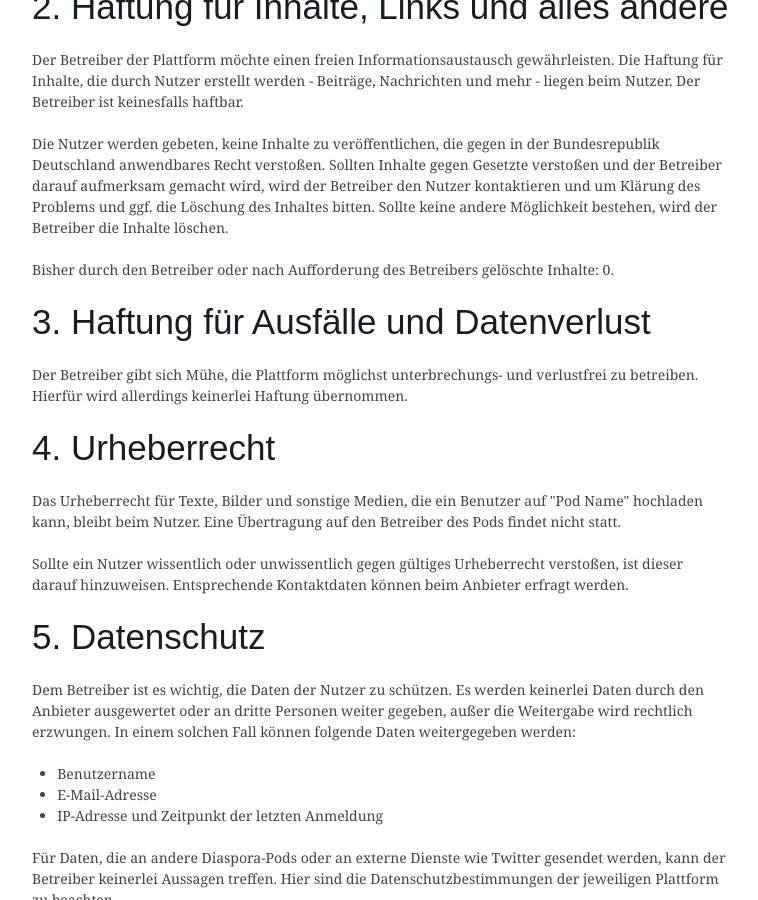
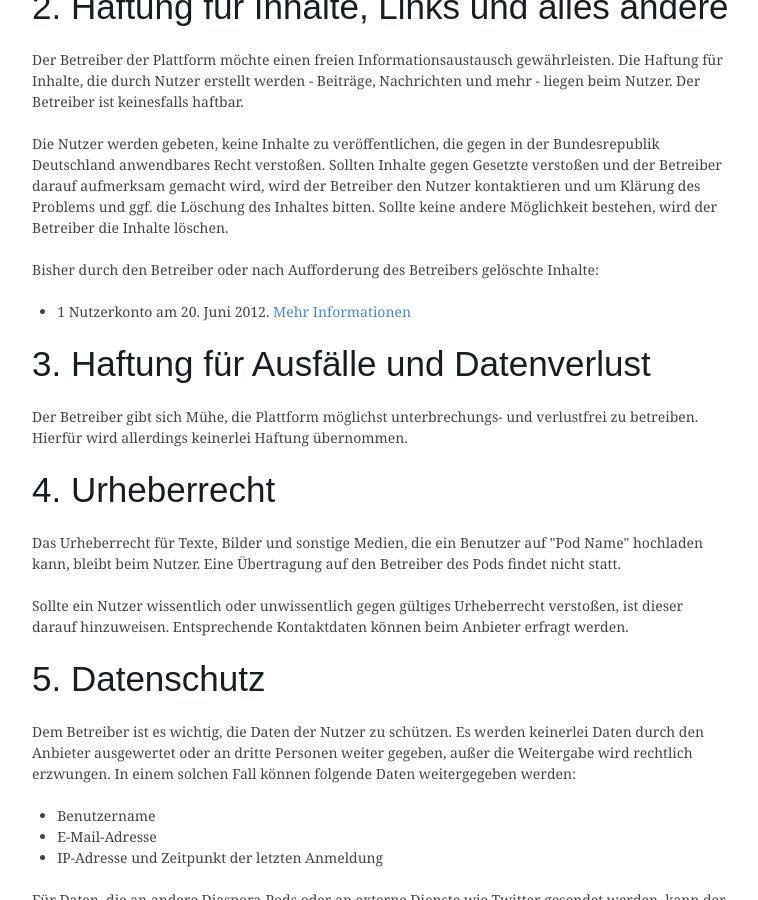
Before and after one commit to geraspora/meta, a Jekyll site: the page built from legal.html, in a window 1280 px wide and 900 px high, scrolled down 728 px. Shown: the whole window, without its empty margins (69-827 px from the left). Built offline with Jekyll 4.4.1, drawn with Linux system fonts in a browser that asks for light colours; some web fonts are replaced; Markdown is read by kramdown in place of the engine named in the settings.

Commit message:
This is sad. Really.

```diff
--- a/legal.html
+++ b/legal.html
@@ -35,8 +35,10 @@ Die Nutzer werden gebeten, keine Inhalte zu veröffentlichen, die gegen in der B
   </p>
   <p>
     Bisher durch den Betreiber oder nach Aufforderung des Betreibers gelöschte Inhalte:
-    0.
   </p>
+  <ul>
+    <li>1 Nutzerkonto am 20. Juni 2012. <a href="https://pod.geraspora.de/posts/672344">Mehr Informationen</a></li>
+  </ul>
 
   <h2>3. Haftung für Ausfälle und Datenverlust</h2>
   <p>
```
